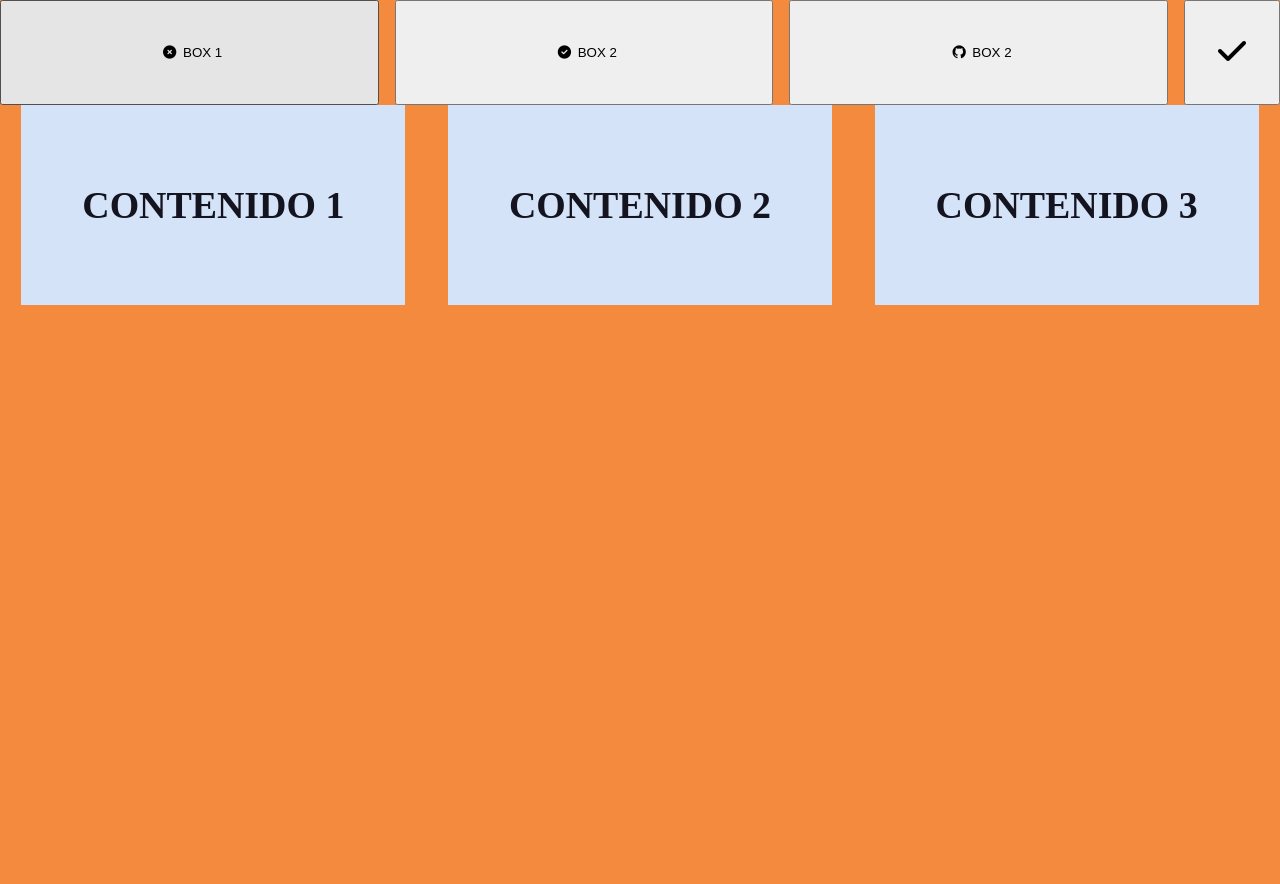
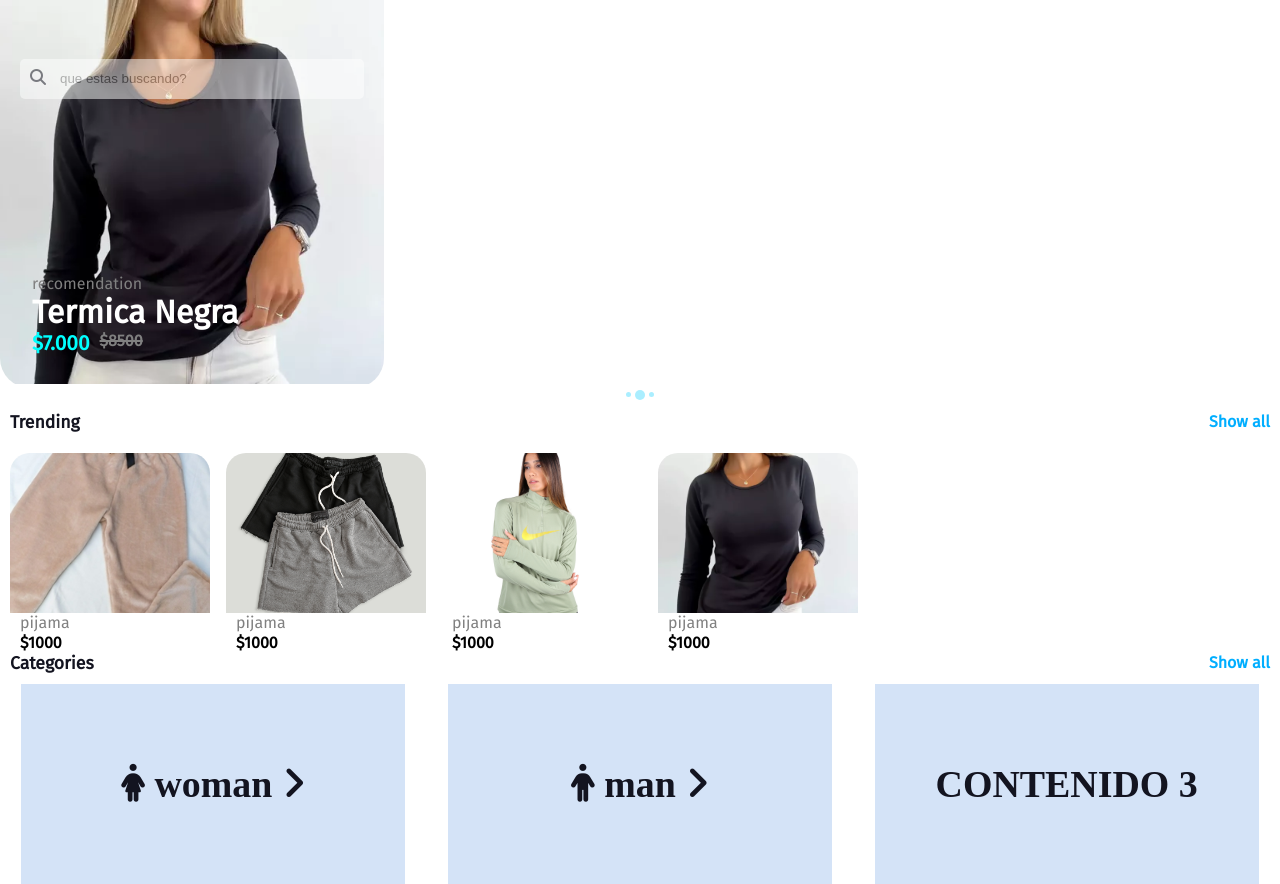
Before and after one commit to Antomate22/TP44, a plain HTML site: page index.html in a window 1280 px wide. Before the commit the page ends 800 px from the top, so only its background shows below. Drawn offline with Linux system fonts and the light colour scheme; a web font is replaced by a local one.

Commit message:
Add files via upload

```diff
--- a/content/stylo.css
+++ b/content/stylo.css
@@ -19,7 +19,7 @@
 
 body {
     min-height: 100dvh;
-    background-color: var(--accent-400);
+    background-color: white;
     color: var(--primary-900);
 
 }
@@ -105,7 +105,9 @@ img {
 .tbody{
     background-color: yellow ;
 }
-
+.image{
+    width: 30%;
+}
 
 }
 
@@ -134,3 +136,124 @@ img {
     }
 
 }
+.btn-group{
+  padding: 10px;
+  height: 200px;
+  width: 100%;
+}
+.caca{
+    justify-content: space-between;
+}
+.image{
+    position: relative;
+    border-radius:0 0 30px 30px;
+    overflow: hidden;
+}
+img{
+    object-fit: contain;
+}
+.texto{
+    position: absolute;
+    display: flex;
+    flex-direction: column;
+    bottom: 0;
+    padding: 2em;
+
+}
+.top-text-image{
+    color: gray;
+}
+.title-text-image{
+    font-size: 2rem;
+    color: white;
+    font-weight: bold;
+}
+.footer-text-image{
+    display: flex;
+    color: aqua;
+    font-weight: 600;
+    font-size: 1.3rem;
+}
+.footer{
+    margin-left: 10px;
+    color: gray;
+    font-size: 1rem;
+    text-decoration: line-through 2px;
+}
+.search{
+    padding: 20px;
+    position: absolute;
+    top: 10%;
+    opacity: 0.5;
+    width: 100%;
+
+}
+input[type=search]{
+    padding-left: 40px;
+    border-radius: 5px;
+    height: 40px;
+    border: none;
+    width: 100%;
+}
+.lupa{
+    position: absolute;
+    padding: 10px;
+    cursor: pointer;
+}
+.action{
+    background-color: rgb(170, 238, 255);
+    width: 10px;
+    height: 10px;
+    border-radius: 50%;
+    border: none;
+    margin: 2px;
+    transition: ease-in-out;
+}
+.inactive{
+    width: 5px;
+    height: 5px;
+    margin-top: 4px;
+}
+.botonera{
+    display: flex;
+    justify-content: center;
+}
+.action:hover{
+    transform: scale(1.0) 1s;
+    box-shadow: 0 0 13px white;
+}
+.title-mediun-text{
+    justify-content: space-between;
+    padding: 10px;
+    font-weight: bold;
+    font-size: 1.1rem;
+}
+.link-text{
+    color: rgb(0, 174, 255);
+    font-size: 1rem;
+    cursor: pointer;
+}
+.card{
+    width: 200px;
+    height: 200px;
+    border-radius:20px 20px 0 0;
+    overflow: hidden;
+    flex-direction: column;
+    margin-bottom: 40px;
+    display: flex;
+    img{
+        object-fit: cover;
+        height: 80%;
+    }
+}
+.dato-text{
+    height: 20%;
+    color: gray;
+    padding-left: 10px;
+}
+.dato-text-2{
+    height: 20%;
+    color: black;
+    padding-left: 10px;
+    font-weight: bold;
+}
--- /dev/null
+++ b/data.json
@@ -0,0 +1,27 @@
+[
+    {
+        "nombre": "mujer chomba",
+        "precio": "$4500",
+        "img": "mujer-chomba.jpg"
+    },
+    {
+        "nombre": "mujer buzo",
+        "precio": "$12300",
+        "img": "mujer-buzo.jpg"
+    },
+    {
+        "nombre": "mujer pantalon",
+        "precio": "$6000",
+        "img": "mujer-pantalon.jpg"
+    },
+    {
+        "nombre": "mujer short",
+        "precio": "$2000",
+        "img": "mujer-short.jpg"
+    },
+    {
+        "nombre": "mujer musculoza",
+        "precio": "$7000",
+        "img": "mujer-musculoza.jpg"
+    }
+]
--- /dev/null
+++ b/hago.js
@@ -0,0 +1,24 @@
+fetch('data.json')
+.then(response => {
+  if (!response.ok) {
+    throw new Error('Network response was not ok');
+  }
+  return response.json();
+})
+.then(data => {
+  console.log(data); // Imprime los datos en la consola
+
+  // Muestra los datos en el elemento con id "output"
+  const outputElement = document.getElementById('output');
+  outputElement.textContent = JSON.stringify(data, null, 2);
+
+  // También puedes manipular los datos como prefieras
+  data.forEach(item => {
+    const itemElement = document.createElement('div');
+    itemElement.textContent = `ID: ${item.id}, Nombre: ${item.nombre}, Edad: ${item.edad}, Ciudad: ${item.ciudad}`;
+    outputElement.appendChild(itemElement);
+  });
+})
+.catch(error => {
+  console.error('Hubo un problema con la solicitud fetch:', error);
+});
--- a/index.html
+++ b/index.html
@@ -9,20 +9,57 @@
 </head>
 
 <body>
-
+    <div class="image">
+        <img src="/imagen.jpg" alt="">
+        <div class="search"><i class="lupa fa fa-search" aria-hidden="true"></i>
+            <input type="search" placeholder="que estas buscando?">
+        </div>
+        <div class="texto">
+            <span class="top-text-image">recomendation</span>
+            <span class="title-text-image">Termica Negra</span>
+            <span class="footer-text-image">$7.000 <span class="footer">$8500</span></span>
+        </div>
+    </div>
+    <div class="botonera">
+        <button class="action inactive"></button>
+        <button class="action"></button>
+        <button class="action inactive"></button>
+    </div>
+    <span class="title-mediun-text flex">Trending <span class="link-text">Show all</span></span>
     <div class="btn-group flex gap-1">
-        <button class="btn" id="showBtn1"><i class="fa-solid fa-xmark-circle me-2"> </i>BOX 1</button>
+        <!-- <button class="btn" id="showBtn1"><i class="fa-solid fa-xmark-circle me-2"> </i>BOX 1</button>
         <button class="btn" id="showBtn1"><i class="fa-solid fa-check-circle me-2"> </i>BOX 2</button>
         <button class="btn" id="showBtn1"><i class="fa-brands fa-github me-2"> </i>BOX 2</button>
-        <button class="check" id="check"><i class="fa fa-check"></i></button>
+        <button class="check" id="check"><i class="fa fa-check"></i></button> -->
+        <div class="card">
+            <img src="/imagen4.jpg" alt="">
+            <span class="dato-text">pijama</span>
+            <span class="dato-text-2">$1000</span>
+        </div>
+        <div class="card">
+            <img src="/imagen2.jpg" alt="">
+            <span class="dato-text">pijama</span>
+            <span class="dato-text-2">$1000</span>
+        </div>
+        <div class="card">
+            <img src="/imagen3.jpg" alt="">
+            <span class="dato-text">pijama</span>
+            <span class="dato-text-2">$1000</span>
+        </div>
+        <div class="card">
+            <img src="/imagen.jpg" alt="">
+            <span class="dato-text">pijama</span>
+            <span class="dato-text-2">$1000</span>
+        </div>
     </div>
-
+    <span class="title-mediun-text flex">Categories <span class="link-text">Show all</span></span>
     <div class="cajax">
         <div class="contenedor" id="box1">
-            <h3>CONTENIDO 1</h3>
+            <h3><i class="fa fa-female" aria-hidden="true"></i> woman <i class="fa fa-angle-right" aria-hidden="true"></i></h3>
         </div>
         <div class="contenedor" id="box2">
-            <h3>CONTENIDO 2</h3>
+
+            <h3><i class="fa fa-male" aria-hidden="true"></i> man <i class="fa fa-angle-right" aria-hidden="true"></i></h3>
         </div>
         <div class="contenedor" id="box3">
             <h3>CONTENIDO 3</h3>
@@ -42,10 +79,11 @@
             checked.classList.toggle("transparent")
             side.classList.toggle("mover")
 
-        })
+        });
 
 
     </script>
+    <script src="./hago.js"></script>
 </body>
 
 </html>
```
Also changed, not shown: imagen.jpg (added), imagen2.jpg (added), imagen3.jpg (added), imagen4.jpg (added), 1 other file.
